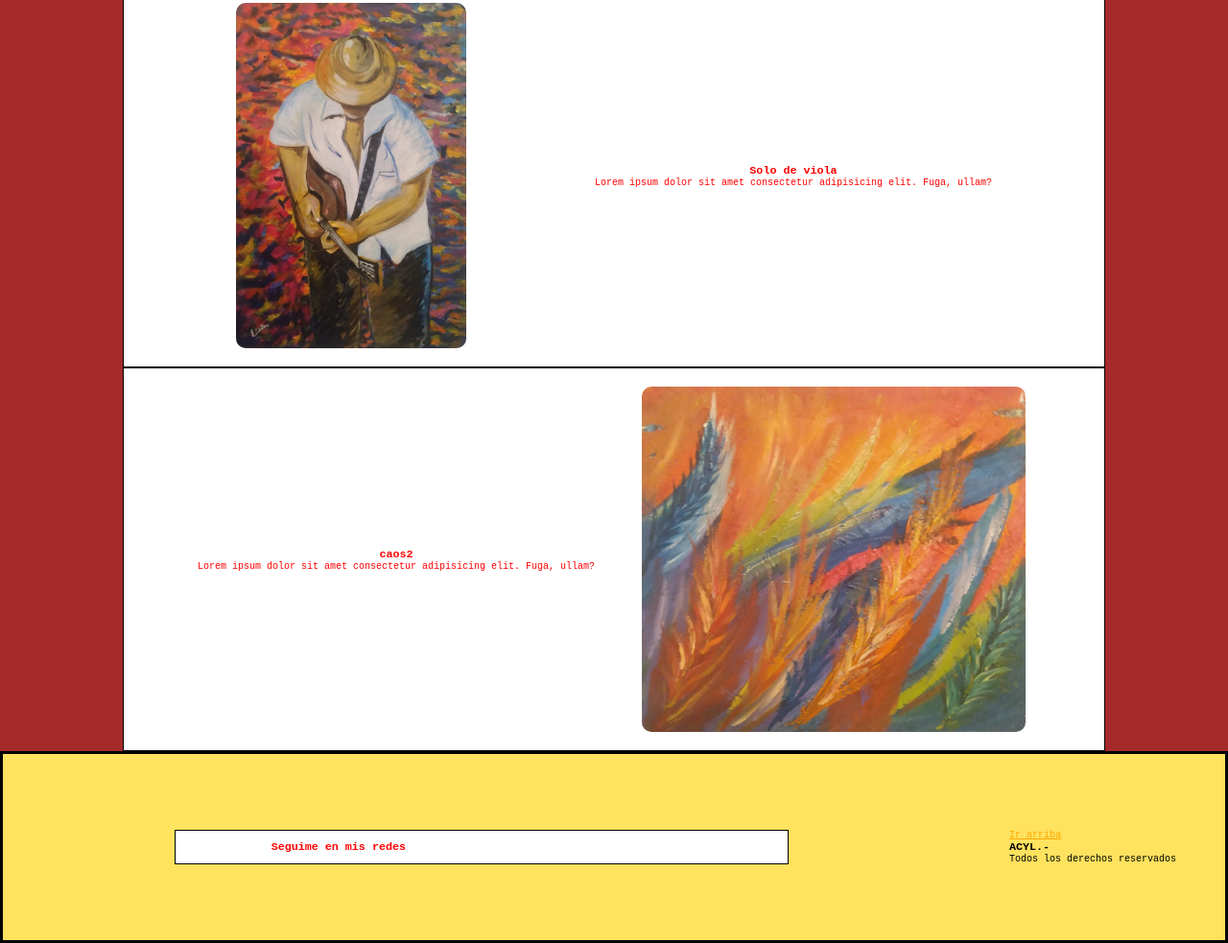
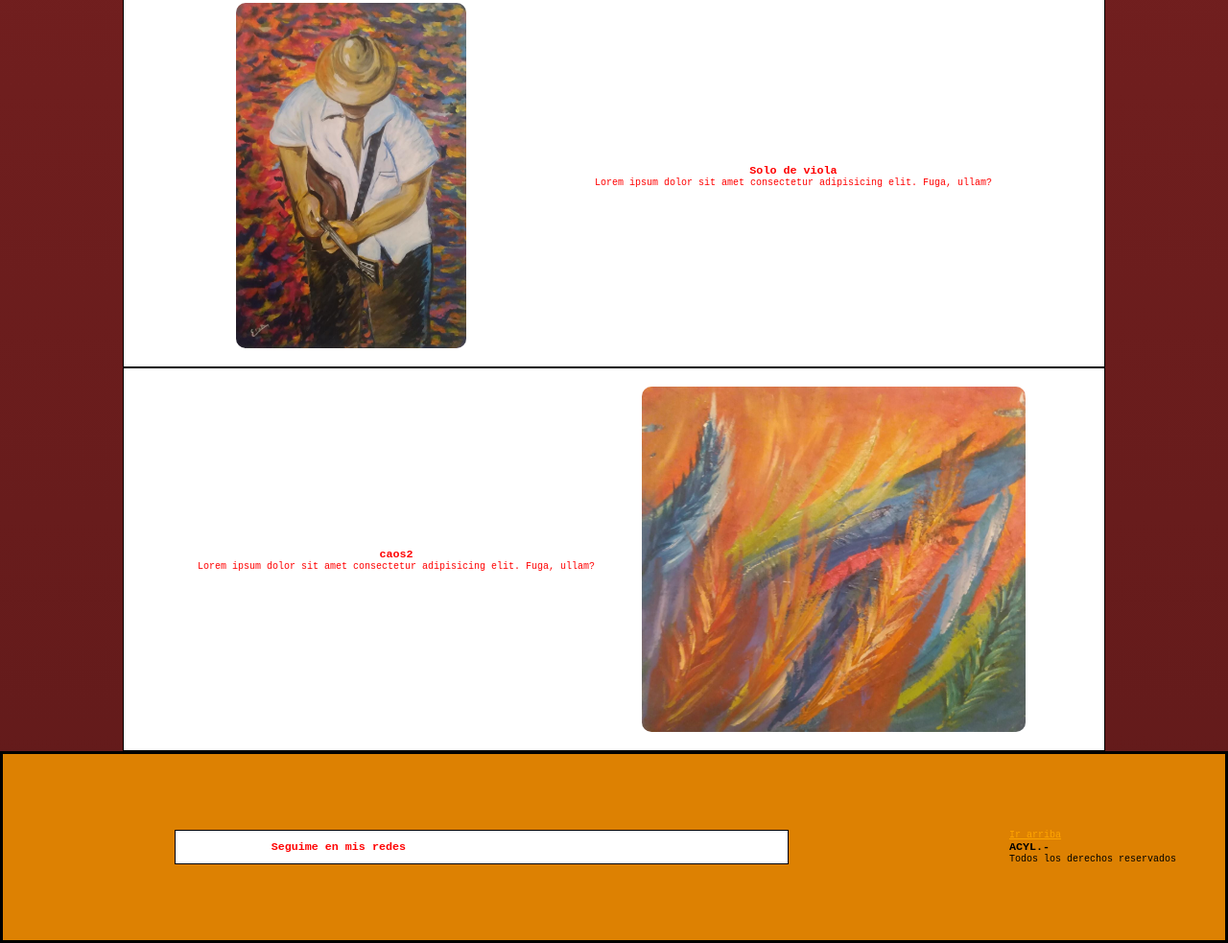
Before and after one commit to LAllisio/MuestraECabral, a plain HTML site: page index.html in a window 1280 px wide. Shown: the part 6577-7560 px from the top of the page at 96% size. Drawn offline with Linux system fonts and the light colour scheme.

Commit message:
Gradiente

```diff
--- a/CSS/estilos.css
+++ b/CSS/estilos.css
@@ -9,7 +9,7 @@ html{
 }
 
 body{
-    background-color: brown;
+    background-image: linear-gradient(to top, rgb(97, 26, 26), rgb(216, 60, 60));
 }
 
 /* _____________GRID PARA PAGINA 1 MUESTRA INDEX _______________________*/
@@ -132,7 +132,7 @@ nav{
 
 #footer {
     border: solid;
-    background-color: rgb(255, 226, 94);
+    background-color: rgb(221, 129, 2);
     height: auto;
     display: flex;
     justify-content: space-around;
```
